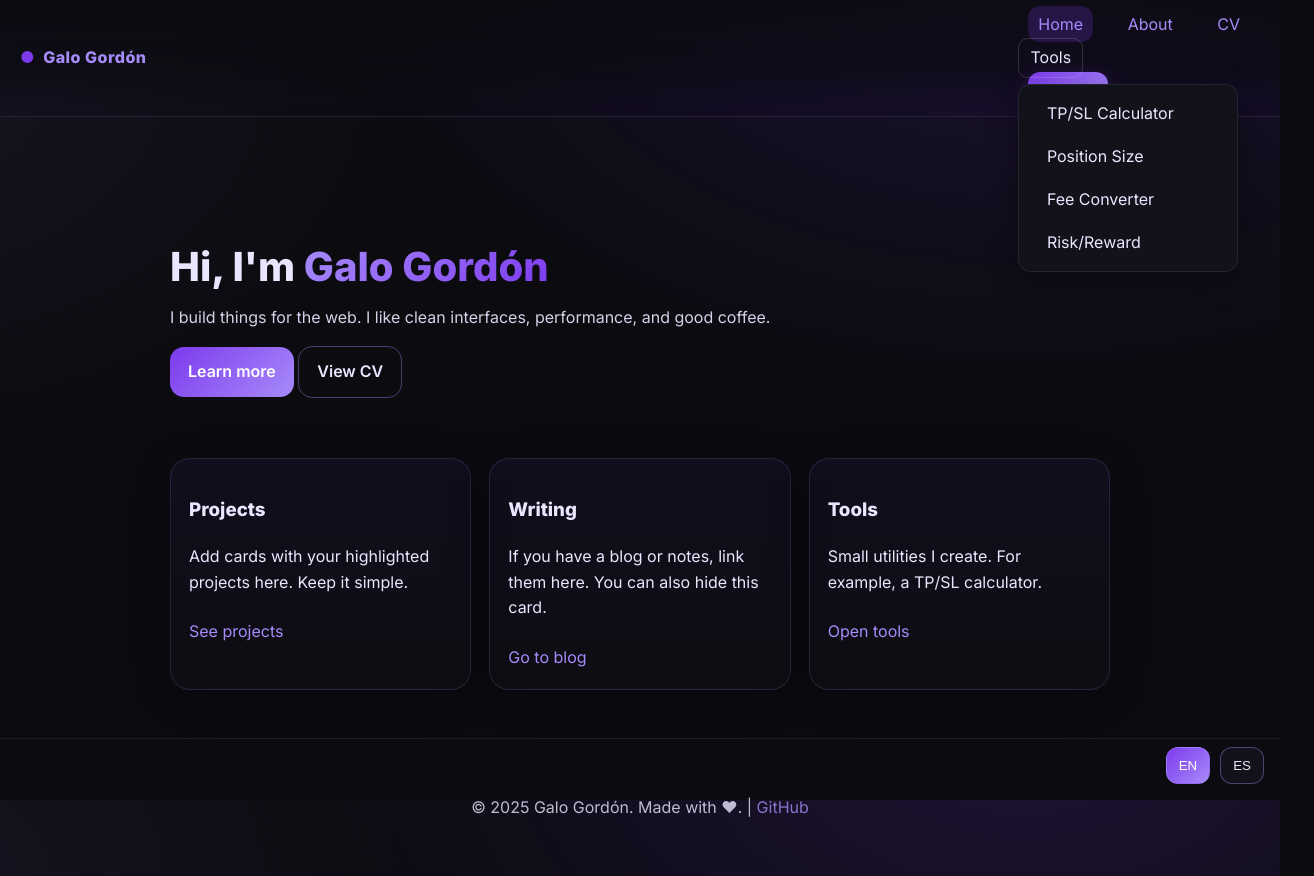
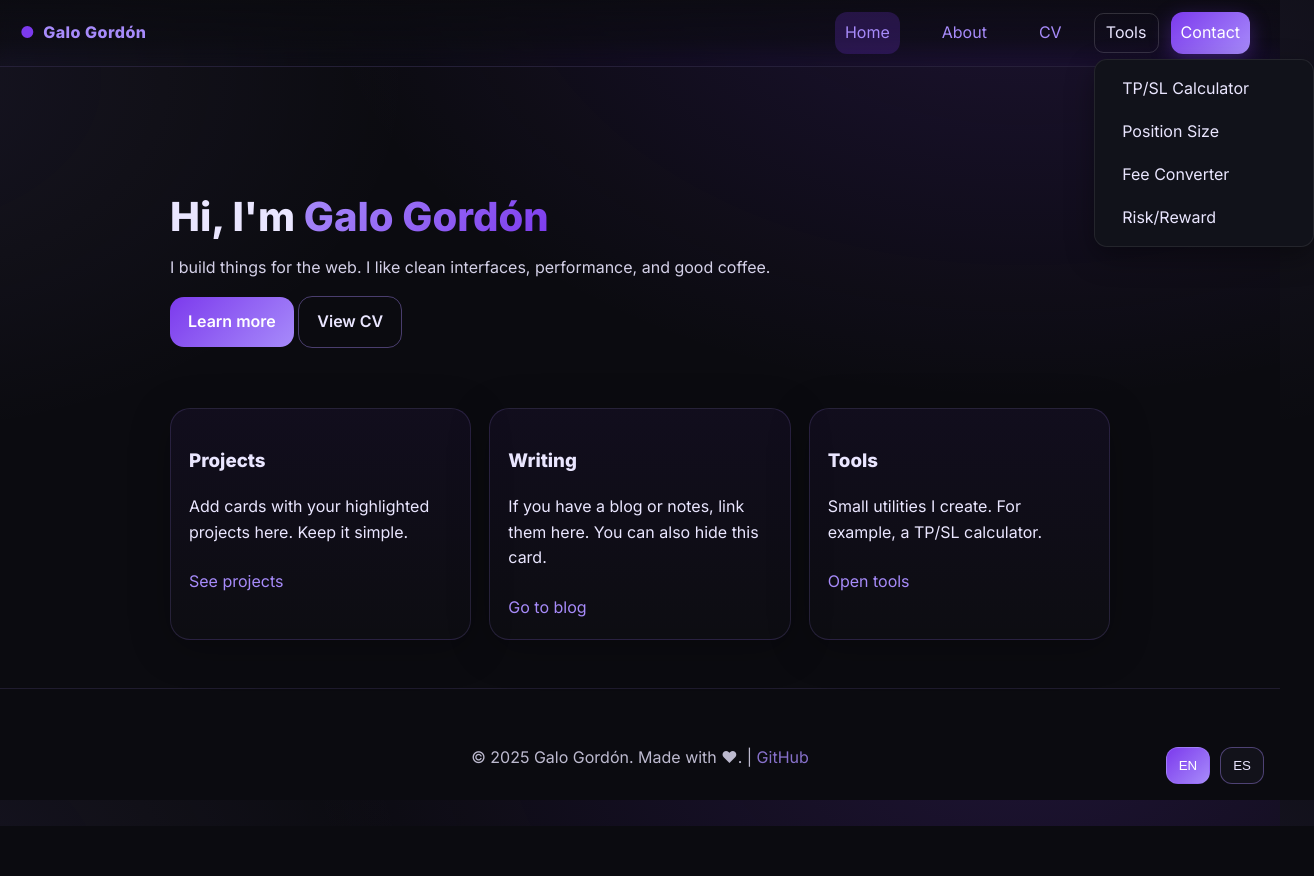
Before and after one commit to GaloGordon/galogordon.github.io, a plain HTML site: page index.html in a window 1280 px wide. Both pictures are taken after a click on the button "Tools". Shown: the whole page, 1314 px wide, since content can reach past the window. After the commit the page ends 826 px from the top, so only its background shows below. Drawn offline with Linux system fonts and the light colour scheme.

Commit message:
Update style.css

```diff
--- a/assets/css/style.css
+++ b/assets/css/style.css
@@ -62,3 +62,57 @@
   background: rgba(255,255,255,.06);
   outline: none;
 }
+
+/* Nav: keep a single row and align items */
+.nav{
+  display:flex;
+  align-items:center;
+  gap:.75rem;
+  flex-wrap:nowrap;          /* don't wrap to a second line */
+  white-space:nowrap;        /* avoid breaking in the middle of items */
+}
+
+/* Make links and the dropdown wrapper behave the same inline */
+.nav a,
+.nav .menu{
+  display:inline-flex;
+  align-items:center;
+}
+
+/* Push CTA to the far right (and keep it on the same row) */
+.nav .cta{
+  margin-left:auto;          /* stays on the right */
+  flex:0 0 auto;             /* don't let it wrap */
+}
+
+/* Dropdown button styled like a link (and not full-width) */
+.menu-toggle{
+  display:inline-flex;
+  align-items:center;
+  background:transparent;
+  border:1px solid transparent;
+  padding:.4rem .7rem;
+  border-radius:.6rem;
+  cursor:pointer;
+}
+
+/* Dropdown list absolutely positioned so it doesn't affect layout */
+.menu.tools{ position:relative; }
+.menu-list{
+  position:absolute;
+  top:calc(100% + .4rem);
+  left:0;
+  min-width:220px;
+  margin:0;
+  padding:.4rem;
+  list-style:none;
+  z-index:50;
+  display:none;
+}
+.menu.open .menu-list,
+.menu:focus-within .menu-list{ display:block; }
+
+/* (optional) hover to open on desktop */
+@media (hover:hover){
+  .menu.tools:hover .menu-list{ display:block; }
+}
```
